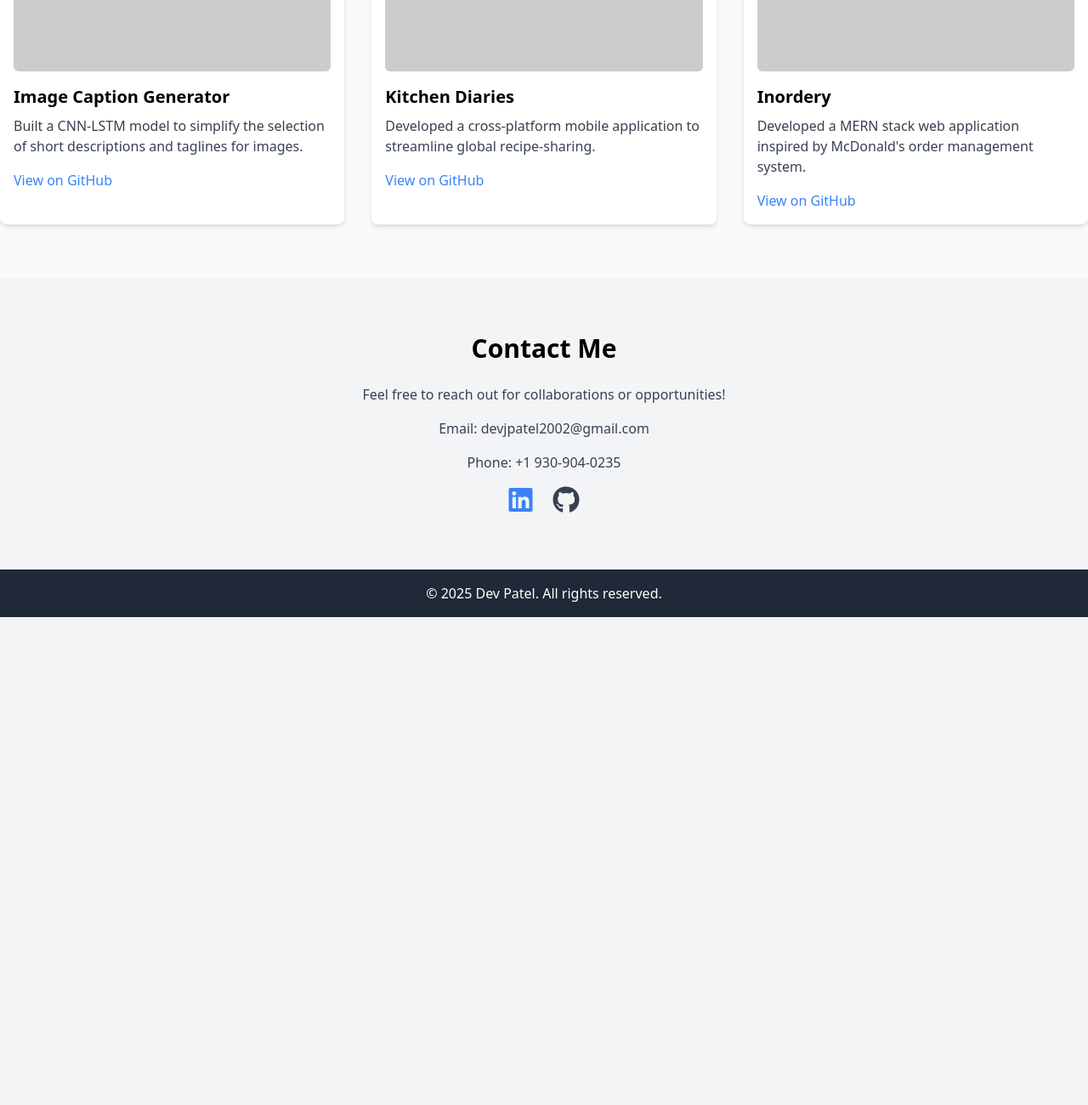
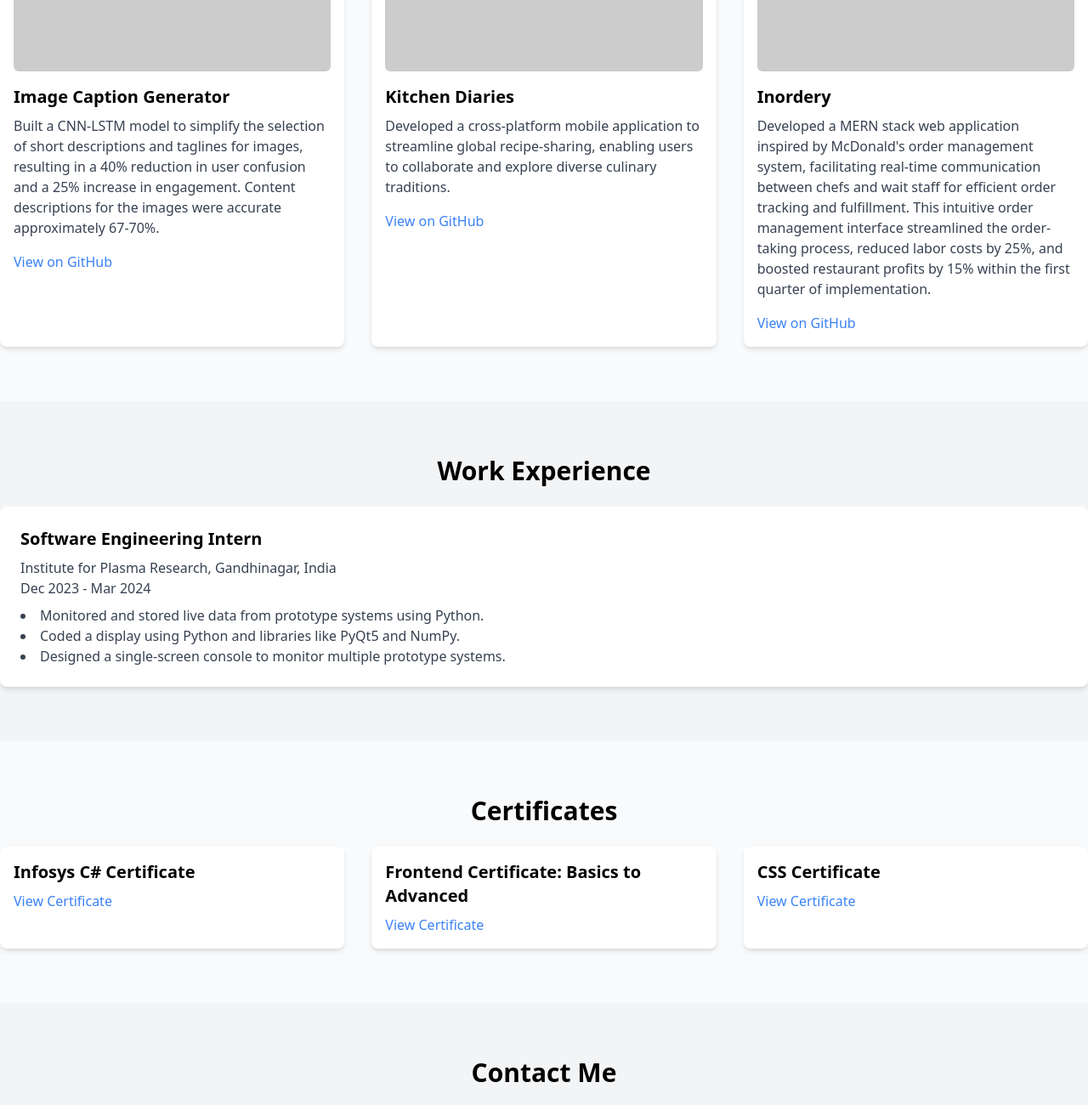
Before and after one commit to devpatel062/devpatel062.github.io, a plain HTML site: page index.html in a window 1280 px wide. Shown: the part 2400-3700 px from the top of the page at 85% size. Before the commit the page ends 3126 px from the top, so only its background shows below. Drawn offline with nearby package versions, Linux system fonts and the light colour scheme; placeholder pictures from the web are drawn by us.

Commit message:
Update index.html

```diff
--- a/index.html
+++ b/index.html
@@ -52,7 +52,7 @@
             <h2 class="text-3xl font-bold mb-6 text-center">About Me</h2>
             <div class="grid grid-cols-1 md:grid-cols-2 gap-8">
                 <div>
-                   <img src="images/ProfilePic.jfif" alt="Dev Patel" class="rounded-lg shadow-md" width="500" height="500" style="width: 100%; height: auto; object-fit: cover;">
+                    <img src="images/ProfilePic.jfif" alt="Dev Patel" class="rounded-lg shadow-md" width="500" height="500" style="width: 100%; height: auto; object-fit: cover;">
                 </div>
                 <div>
                     <p class="text-gray-700 leading-relaxed mb-4">
@@ -158,7 +158,7 @@
                 <div class="project-card bg-white rounded-lg shadow-md p-4 hover:shadow-lg">
                     <img src="https://via.placeholder.com/400x300" alt="Image Caption Generator" class="rounded-md mb-4">
                     <h3 class="text-xl font-semibold mb-2">Image Caption Generator</h3>
-                    <p class="text-gray-700 mb-4">Built a CNN-LSTM model to simplify the selection of short descriptions and taglines for images.</p>
+                    <p class="text-gray-700 mb-4">Built a CNN-LSTM model to simplify the selection of short descriptions and taglines for images, resulting in a 40% reduction in user confusion and a 25% increase in engagement. Content descriptions for the images were accurate approximately 67-70%.</p>
                     <a href="#" class="text-blue-500 hover:underline">View on GitHub</a>
                 </div>
 
@@ -166,7 +166,7 @@
                 <div class="project-card bg-white rounded-lg shadow-md p-4 hover:shadow-lg">
                     <img src="https://via.placeholder.com/400x300" alt="Kitchen Diaries" class="rounded-md mb-4">
                     <h3 class="text-xl font-semibold mb-2">Kitchen Diaries</h3>
-                    <p class="text-gray-700 mb-4">Developed a cross-platform mobile application to streamline global recipe-sharing.</p>
+                    <p class="text-gray-700 mb-4">Developed a cross-platform mobile application to streamline global recipe-sharing, enabling users to collaborate and explore diverse culinary traditions.</p>
                     <a href="#" class="text-blue-500 hover:underline">View on GitHub</a>
                 </div>
 
@@ -174,10 +174,46 @@
                 <div class="project-card bg-white rounded-lg shadow-md p-4 hover:shadow-lg">
                     <img src="https://via.placeholder.com/400x300" alt="Inordery" class="rounded-md mb-4">
                     <h3 class="text-xl font-semibold mb-2">Inordery</h3>
-                    <p class="text-gray-700 mb-4">Developed a MERN stack web application inspired by McDonald's order management system.</p>
+                    <p class="text-gray-700 mb-4">Developed a MERN stack web application inspired by McDonald's order management system, facilitating real-time communication between chefs and wait staff for efficient order tracking and fulfillment. This intuitive order management interface streamlined the order-taking process, reduced labor costs by 25%, and boosted restaurant profits by 15% within the first quarter of implementation.</p>
                     <a href="#" class="text-blue-500 hover:underline">View on GitHub</a>
                 </div>
 
+            </div>
+        </section>
+
+        <!-- Work Experience Section -->
+        <section id="experience" class="container mx-auto py-16">
+            <h2 class="text-3xl font-bold mb-6 text-center">Work Experience</h2>
+            <div class="grid grid-cols-1 gap-8">
+                <div class="bg-white rounded-lg shadow-md p-6">
+                    <h3 class="text-xl font-semibold mb-2">Software Engineering Intern</h3>
+                    <p class="text-gray-700">Institute for Plasma Research, Gandhinagar, India</p>
+                    <p class="text-gray-700">Dec 2023 - Mar 2024</p>
+                    <ul class="list-disc list-inside text-gray-700 mt-2">
+                        <li>Monitored and stored live data from prototype systems using Python.</li>
+                        <li>Coded a display using Python and libraries like PyQt5 and NumPy.</li>
+                        <li>Designed a single-screen console to monitor multiple prototype systems.</li>
+                    </ul>
+                </div>
+            </div>
+        </section>
+
+        <!-- Certificates Section -->
+        <section id="certificates" class="container mx-auto py-16 bg-gray-50">
+            <h2 class="text-3xl font-bold mb-6 text-center">Certificates</h2>
+            <div class="grid grid-cols-1 md:grid-cols-2 lg:grid-cols-3 gap-8">
+                <div class="bg-white rounded-lg shadow-md p-4">
+                    <h3 class="text-xl font-semibold mb-2">Infosys C# Certificate</h3>
+                    <a href="#" class="text-blue-500 hover:underline">View Certificate</a>
+                </div>
+                <div class="bg-white rounded-lg shadow-md p-4">
+                    <h3 class="text-xl font-semibold mb-2">Frontend Certificate: Basics to Advanced</h3>
+                    <a href="#" class="text-blue-500 hover:underline">View Certificate</a>
+                </div>
+                <div class="bg-white rounded-lg shadow-md p-4">
+                    <h3 class="text-xl font-semibold mb-2">CSS Certificate</h3>
+                    <a href="#" class="text-blue-500 hover:underline">View Certificate</a>
+                </div>
             </div>
         </section>
 
```
